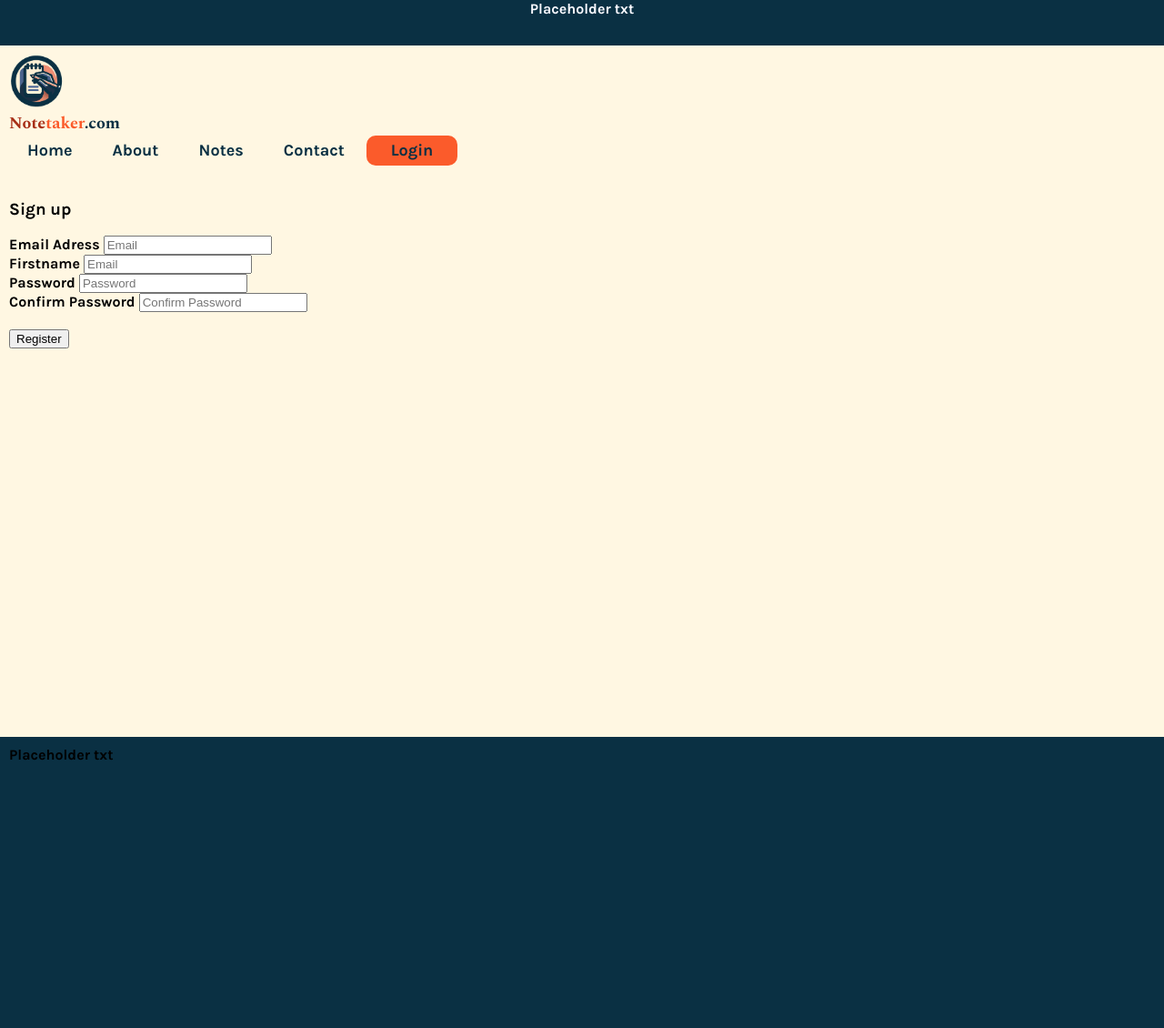
After one commit to nielsanb/frontendcourse, a Flask app: template 2 - projects/flask-backend/src/website/templates/signup.html in a window 1280 px wide. The commit adds this page. Shown: the whole page at 91% size. Run offline with Flask 3, Linux system fonts and the light colour scheme; the template is opened without the code that fills it, so the values that code supplies are empty.

Commit message:
created first forms

```diff
--- a/2 - projects/flask-backend/src/website/static/styles.css
+++ b/2 - projects/flask-backend/src/website/static/styles.css
@@ -20,7 +20,7 @@ body {
     text-decoration: none;
 }
 
-a {
+a.navbar-item {
     padding-left: 20px;
     padding-right: 20px;
     padding-top: 13px;
@@ -93,23 +93,23 @@ a {
     padding-top: 30px;
 }
 
-.second-container {
+.home-second-container {
     background-color: var(--colorsecond);
     height: 400px;
 }
 
-.third-container {
+.home-third-container {
     background-color: var(--colorlight);
     height: 300px;
 }
 
-.fourth-container {
+.home-fourth-container {
     background-image: url("./images/notepad.jpg");
     background-size: cover;
     height: 500px;
 }
 
-.fifth-container {
+.home-fifth-container {
     background-color: var(--colorlight);
     height: 300px;
 }
--- a/2 - projects/flask-backend/src/website/templates/base.html
+++ b/2 - projects/flask-backend/src/website/templates/base.html
@@ -15,18 +15,22 @@
     <div class="head-container"> Placeholder txt</div>
     <div class="nav-container">
         <div id="logo">
-            <img src="../static/images/logo.jpg" width="60" alt="Company logo containing a globe and a cursor" />
+            <img src="../static/images/logont.png" width="60" alt="Company logo containing a globe and a cursor" />
         </div>
         <div class="logo-txt yeseva-one-regular-headers-font" >
-            <span id="logo-click">Note</span><span id="logo-raiders">clicker</span><span id="logo-com">.com</span>
+            <span id="logo-click">Note</span><span id="logo-raiders">taker</span><span id="logo-com">.com</span>
         </div>
 
         <div class="navbar">
-            <a href="" class="navbar-item">Home</a>
+            <a href="{{ url_for('views.home') }}" class="navbar-item">Home</a>
             <a href="" class="navbar-item">About</a>
             <a href="" class="navbar-item">Notes</a>
             <a href="" class="navbar-item">Contact</a>
-            <button class="button-cta"><a href="" class="navbar-item">Login</a></button>
+            {% if loggedin == True %}
+            <button class="button-cta"><a href="{{ url_for('auth.logout') }}" class="navbar-item">Logout</a></button>
+            {% else %}
+            <button class="button-cta"><a href="{{ url_for('auth.login') }}" class="navbar-item">Login</a></button>
+            {% endif %}
         </div>
 
 
--- /dev/null
+++ b/2 - projects/flask-backend/src/website/templates/signup.html
@@ -0,0 +1,49 @@
+{% extends "base.html" %}
+{% block title %} Signup {% endblock %}
+{% block maincontainer %}
+<div>
+    <form method="POST">
+        <h3> Sign up </h3>
+        <div>
+            <label for="email">Email Adress</label>
+            <input
+                type="email"
+                id="email"
+                name="email"
+                placeholder="Email"
+            />
+        </div>
+        <div>
+            <label for="firstname">Firstname</label>
+            <input
+                type="text"
+                id="email"
+                name="email"
+                placeholder="Email"
+            />
+        </div>
+        <div>
+            <label for="password">Password</label>
+            <input
+                type="password"
+                id="password"
+                name="password"
+                placeholder="Password"
+            />
+        </div>
+        <div>
+            <label for="password-confirmation">Confirm Password</label>
+            <input
+                type="password"
+                id="password-confirmation"
+                name="password-confirmation"
+                placeholder="Confirm Password"
+            />
+        </div>
+        <br>
+        <div>
+        <button type="submit"> Register </button>
+        </div>
+    </form>
+</div>
+{% endblock %}
```
Also changed, not shown: 2 - projects/flask-backend/documentation/notes.txt (+42 -1 lines), 2 - projects/flask-backend/src/website/auth.py (+11 -4 lines), 2 - projects/flask-backend/src/website/templates/home.html (+4 -4 lines), 2 - projects/flask-backend/src/website/templates/login.html (added, +33 -0 lines), 2 - projects/flask-backend/src/website/static/images/logont.png (added).
